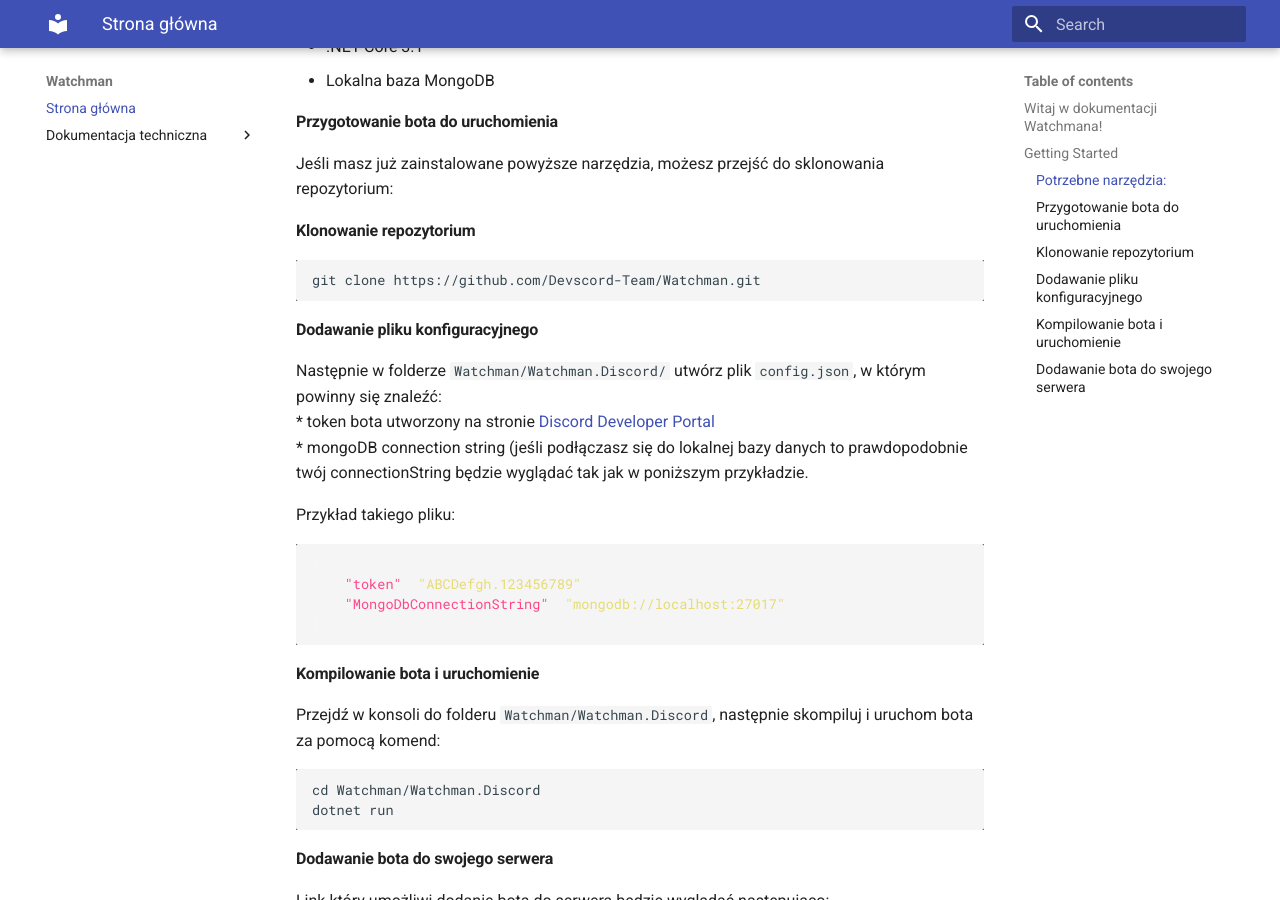
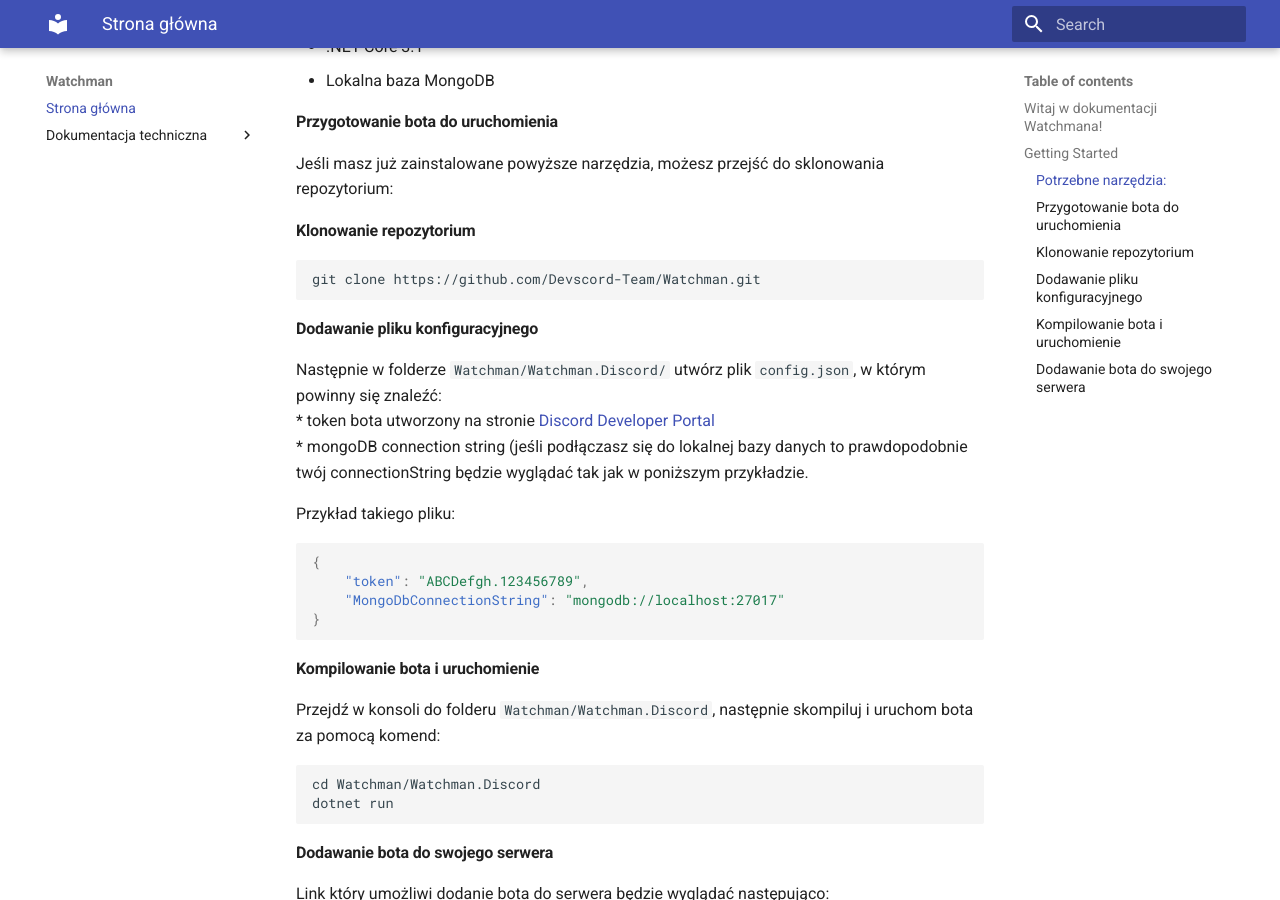
Before and after one commit to Devscord-Team/Watchman, an MkDocs documentation site: the page built from docs/index.md, in a window 1280 px wide and 900 px high, scrolled down 632 px. Built offline with MkDocs 1.6.1 and Material for MkDocs 9.7.7, drawn with Linux system fonts in a browser that asks for light colours.

Commit message:
Update mkdocs.yml

```diff
--- a/mkdocs.yml
+++ b/mkdocs.yml
@@ -7,8 +7,7 @@
         - 'Do czego używamy klasy Server': 141-do-czego-uzywamy-klasy-server.md
 theme: material
 markdown_extensions:
-    - codehilite:
-            guess_lang: False
-            use_pygments: True
-            noclasses: True
-            pygments_style: monokai
+    - codehilite
+extra_css:
+  - stylesheets/dark_theme.css
+  - stylesheets/codehilite.css
```
